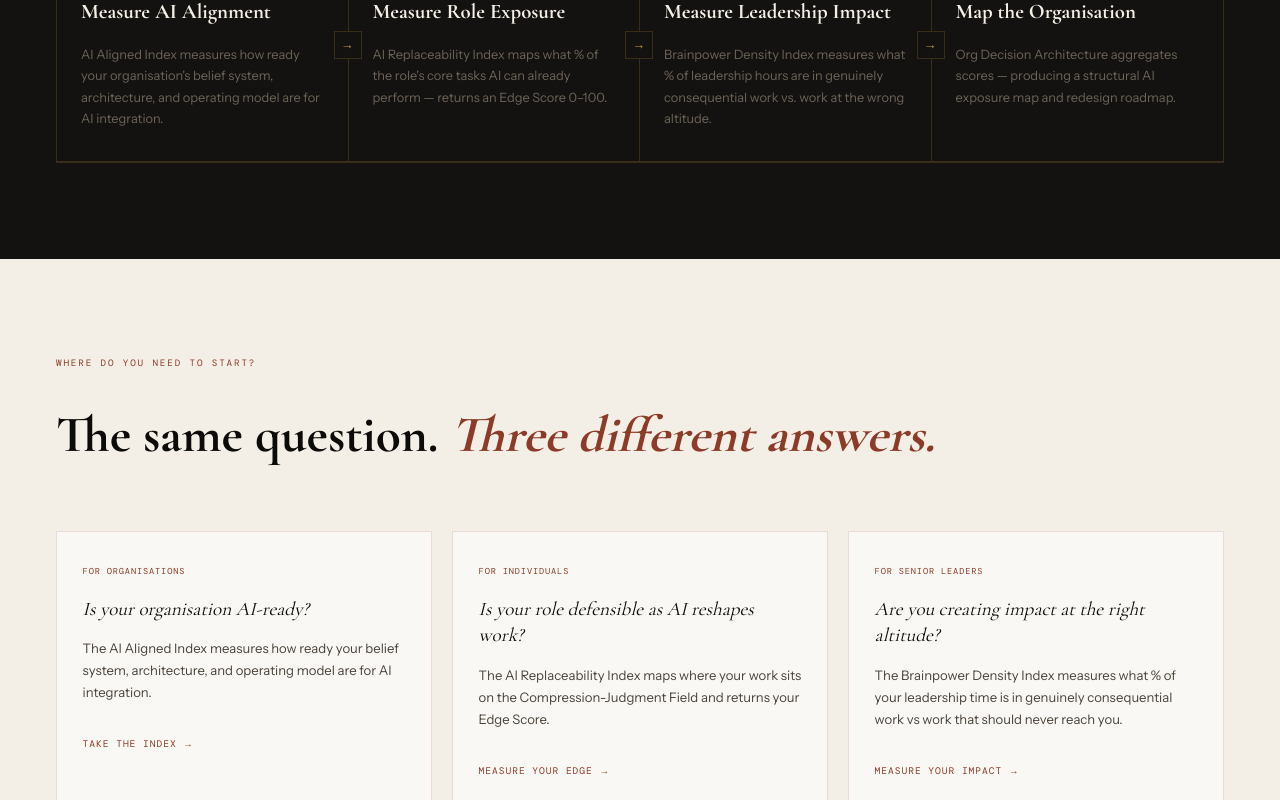
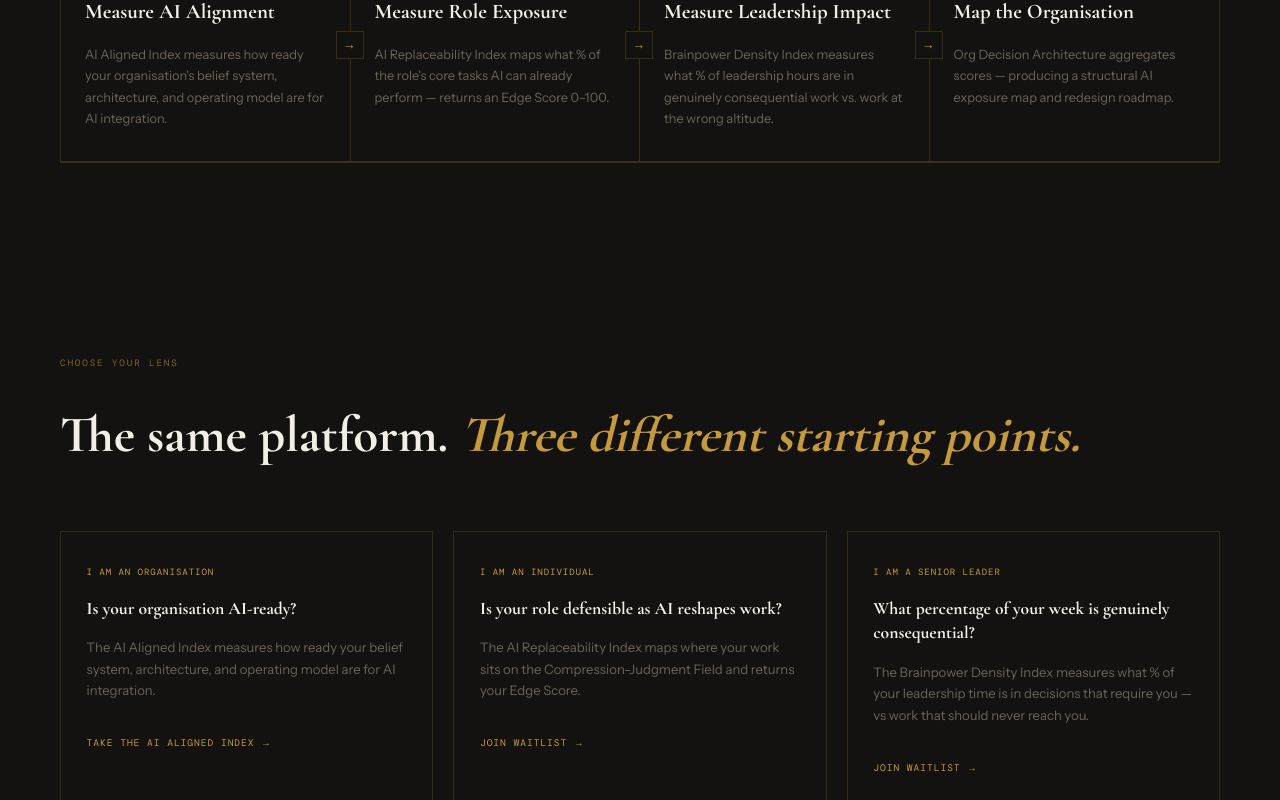
Before and after one commit to axionindex/v0-axionindex-aiedge, a Next.js app: page / in a window 1280 px wide. Shown: the part 2000-2800 px from the top of the page. Built offline with nearby package versions, Linux system fonts and the light colour scheme.

Commit message:
feat: implement audience routing and CTA updates
Add audience routing block, update CTAs, and fix design system issues

```diff
--- a/app/page.tsx
+++ b/app/page.tsx
@@ -561,7 +561,7 @@ export default function HomePage() {
         }}
       >
         <div
-          className="max-w-[1200px] mx-auto grid grid-cols-1 lg:grid-cols-2 gap-16 items-center"
+          className="max-w-[1160px] mx-auto grid grid-cols-1 lg:grid-cols-2 gap-16 items-center"
           style={{ minHeight: "calc(100vh - 72px - 10rem)" }}
         >
           {/* Left Column */}
@@ -814,6 +814,7 @@ export default function HomePage() {
           {[...Array(2)].map((_, setIdx) => (
             <div key={setIdx} className="flex items-center">
               {[
+                "AI Aligned Index",
                 "AI Replaceability Index",
                 "Brainpower Density Index",
                 "Org Decision Architecture",
@@ -823,7 +824,6 @@ export default function HomePage() {
                 "Compression-Judgment Field",
                 "Edge Score",
                 "Family Business HR",
-                "AI Aligned Index",
               ].map((item, i) => (
                 <span key={`${setIdx}-${i}`} className="flex items-center" style={{ marginRight: "2rem" }}>
                   <span style={{
@@ -848,7 +848,7 @@ export default function HomePage() {
 
       {/* ═══ S1 — SYSTEM MAP ═══ */}
       <section style={{ background: "#141210", padding: "6rem 3.5rem" }}>
-        <div className="max-w-[1200px] mx-auto">
+        <div className="max-w-[1160px] mx-auto">
           <div className="reveal" style={{ fontFamily: "var(--font-dm-mono), 'DM Mono', monospace", fontSize: "0.58rem", letterSpacing: "0.2em", textTransform: "uppercase", color: "rgba(196,154,60,.6)", marginBottom: "1rem" }}>
             How the System Works
           </div>
@@ -887,34 +887,33 @@ export default function HomePage() {
         </div>
       </section>
 
-      {/* ═══ S2 — THREE AUDIENCES ═══ */}
-      <section style={{ background: "#F4EFE6", padding: "6rem 3.5rem" }}>
-        <div className="max-w-[1200px] mx-auto">
-          <div className="reveal" style={{ fontFamily: "var(--font-dm-mono), 'DM Mono', monospace", fontSize: "0.58rem", letterSpacing: "0.2em", textTransform: "uppercase", color: "#8C3B28", marginBottom: "1rem" }}>
-            Where Do You Need to Start?
-          </div>
-          <h2 className="reveal reveal-d1" style={{ fontFamily: "var(--font-cormorant), 'Cormorant Garamond', serif", fontSize: "clamp(2rem, 4vw, 3.2rem)", fontWeight: 700, color: "#0C0B09", marginBottom: "3rem" }}>
-            The same question. <em style={{ fontStyle: "italic", color: "#8C3B28" }}>Three different answers.</em>
+      {/* ═══ S2 — CHOOSE YOUR LENS (Audience Routing) ═══ */}
+      <section style={{ background: "#141210", padding: "6rem 3.5rem" }}>
+        <div className="max-w-[1160px] mx-auto">
+          <div className="reveal" style={{ fontFamily: "var(--font-dm-mono), 'DM Mono', monospace", fontSize: "0.58rem", letterSpacing: "0.2em", textTransform: "uppercase", color: "rgba(196,154,60,.6)", marginBottom: "1rem" }}>
+            Choose your lens
+          </div>
+          <h2 className="reveal reveal-d1" style={{ fontFamily: "var(--font-cormorant), 'Cormorant Garamond', serif", fontSize: "clamp(2rem, 4vw, 3.2rem)", fontWeight: 700, color: "#F4EFE6", marginBottom: "3rem" }}>
+            The same platform. <em style={{ fontStyle: "italic", color: "#C49A3C" }}>Three different starting points.</em>
           </h2>
 
           <div className="reveal reveal-d2 grid grid-cols-1 md:grid-cols-3 gap-5">
             {[
-              { tag: "For Organisations", q: "Is your organisation AI-ready?", body: "The AI Aligned Index measures how ready your belief system, architecture, and operating model are for AI integration.", cta: "Take the Index →", href: "/ai-aligned" },
-              { tag: "For Individuals", q: "Is your role defensible as AI reshapes work?", body: "The AI Replaceability Index maps where your work sits on the Compression-Judgment Field and returns your Edge Score.", cta: "Measure Your Edge →", href: "/replaceability" },
-              { tag: "For Senior Leaders", q: "Are you creating impact at the right altitude?", body: "The Brainpower Density Index measures what % of your leadership time is in genuinely consequential work vs work that should never reach you.", cta: "Measure Your Impact →", href: "/brainpower" },
+              { tag: "I am an Organisation", q: "Is your organisation AI-ready?", body: "The AI Aligned Index measures how ready your belief system, architecture, and operating model are for AI integration.", cta: "Take the AI Aligned Index →", href: "/ai-aligned", isLive: true },
+              { tag: "I am an Individual", q: "Is your role defensible as AI reshapes work?", body: "The AI Replaceability Index maps where your work sits on the Compression-Judgment Field and returns your Edge Score.", cta: "Join Waitlist →", href: "/replaceability", isLive: false },
+              { tag: "I am a Senior Leader", q: "What percentage of your week is genuinely consequential?", body: "The Brainpower Density Index measures what % of your leadership time is in decisions that require you — vs work that should never reach you.", cta: "Join Waitlist →", href: "/brainpower", isLive: false },
             ].map((card) => (
               <div
                 key={card.tag}
                 className="relative transition-all duration-[180ms] group"
-                style={{ padding: "2rem 1.6rem", border: "1px solid rgba(140,59,40,.15)", background: "#FAF8F4" }}
-                onMouseEnter={(e) => { e.currentTarget.style.borderColor = "#8C3B28"; e.currentTarget.style.transform = "translateY(-2px)"; }}
-                onMouseLeave={(e) => { e.currentTarget.style.borderColor = "rgba(140,59,40,.15)"; e.currentTarget.style.transform = "translateY(0)"; }}
+                style={{ padding: "2rem 1.6rem", border: "1px solid rgba(196,154,60,.18)", background: "transparent" }}
+                onMouseEnter={(e) => { e.currentTarget.style.borderColor = "#C49A3C"; e.currentTarget.style.transform = "translateY(-2px)"; }}
+                onMouseLeave={(e) => { e.currentTarget.style.borderColor = "rgba(196,154,60,.18)"; e.currentTarget.style.transform = "translateY(0)"; }}
               >
-                <div className="absolute top-0 left-0 right-0 h-[2px] origin-left transition-transform duration-[300ms] scale-x-0 group-hover:scale-x-100" style={{ background: "#8C3B28" }} />
-                <div style={{ fontFamily: "var(--font-dm-mono), 'DM Mono', monospace", fontSize: "0.54rem", letterSpacing: "0.1em", textTransform: "uppercase", color: "#8C3B28", marginBottom: "1rem" }}>{card.tag}</div>
-                <p style={{ fontFamily: "var(--font-cormorant), 'Cormorant Garamond', serif", fontStyle: "italic", fontSize: "1.2rem", color: "#0C0B09", marginBottom: "1rem", lineHeight: 1.4 }}>{card.q}</p>
-                <p style={{ fontFamily: "var(--font-instrument), 'Instrument Sans', sans-serif", fontSize: "0.82rem", color: "#4A433C", lineHeight: 1.65, marginBottom: "1.5rem" }}>{card.body}</p>
-                <Link href={card.href} className="no-underline transition-colors duration-[150ms] hover:opacity-70" style={{ fontFamily: "var(--font-dm-mono), 'DM Mono', monospace", fontSize: "0.6rem", letterSpacing: "0.1em", textTransform: "uppercase", color: "#8C3B28" }}>{card.cta}</Link>
+                <div style={{ fontFamily: "var(--font-dm-mono), 'DM Mono', monospace", fontSize: "0.57rem", letterSpacing: "0.1em", textTransform: "uppercase", color: "#C49A3C", marginBottom: "1rem" }}>{card.tag}</div>
+                <p style={{ fontFamily: "var(--font-cormorant), 'Cormorant Garamond', serif", fontSize: "1.1rem", fontWeight: 700, color: "#F4EFE6", marginBottom: "1rem", lineHeight: 1.4 }}>{card.q}</p>
+                <p style={{ fontFamily: "var(--font-instrument), 'Instrument Sans', sans-serif", fontSize: "0.82rem", color: "#6B6358", lineHeight: 1.65, marginBottom: "1.5rem" }}>{card.body}</p>
+                <Link href={card.href} className="no-underline transition-colors duration-[150ms] hover:opacity-70" style={{ fontFamily: "var(--font-dm-mono), 'DM Mono', monospace", fontSize: "0.6rem", letterSpacing: "0.1em", textTransform: "uppercase", color: "#C49A3C" }}>{card.cta}</Link>
               </div>
             ))}
           </div>
@@ -923,7 +922,7 @@ export default function HomePage() {
 
       {/* ═══ WHAT THIS MEANS FOR YOU ═══ */}
       <section style={{ background: "#0C0B09", padding: "6rem 3.5rem" }}>
-        <div className="max-w-[1200px] mx-auto">
+        <div className="max-w-[1160px] mx-auto">
           <div className="reveal" style={{ fontFamily: "var(--font-dm-mono), 'DM Mono', monospace", fontSize: "0.58rem", letterSpacing: "0.2em", textTransform: "uppercase", color: "rgba(196,154,60,.6)", marginBottom: "1rem" }}>
             What This Means for You
           </div>
@@ -957,7 +956,7 @@ export default function HomePage() {
 
       {/* ═══ THE NAME — WHY AXION. WHY INDEX. ═══ */}
       <section style={{ background: "#141210", padding: "6rem 3.5rem" }}>
-        <div className="max-w-[1200px] mx-auto">
+        <div className="max-w-[1160px] mx-auto">
           <div className="reveal" style={{ fontFamily: "var(--font-dm-mono), 'DM Mono', monospace", fontSize: "0.58rem", letterSpacing: "0.2em", textTransform: "uppercase", color: "rgba(196,154,60,.6)", marginBottom: "1rem" }}>
             01 — The Name
           </div>
@@ -999,7 +998,7 @@ export default function HomePage() {
           AI EDGE LAB
         </div>
 
-        <div className="max-w-[1200px] mx-auto relative z-10">
+        <div className="max-w-[1160px] mx-auto relative z-10">
           {/* Breadcrumb */}
           <div className="reveal" style={{ fontFamily: "var(--font-dm-mono), 'DM Mono', monospace", fontSize: "0.52rem", letterSpacing: "0.1em", color: "rgba(196,154,60,.5)", marginBottom: "1.5rem" }}>
             axionindex.org / <span style={{ color: "#C49A3C" }}>The AI Edge Lab</span>
@@ -1136,7 +1135,7 @@ export default function HomePage() {
 
       {/* ═══ S7 — FRAMEWORK ═══ */}
       <section style={{ background: "#141210", padding: "6rem 3.5rem" }}>
-        <div className="max-w-[1200px] mx-auto">
+        <div className="max-w-[1160px] mx-auto">
           <div className="reveal" style={{ fontFamily: "var(--font-dm-mono), 'DM Mono', monospace", fontSize: "0.58rem", letterSpacing: "0.2em", textTransform: "uppercase", color: "rgba(196,154,60,.6)", marginBottom: "1rem" }}>
             The Core Framework
           </div>
@@ -1179,7 +1178,7 @@ export default function HomePage() {
 
       {/* ═══ THREE-LAYER ARCHITECTURE ═══ */}
       <section style={{ background: "#141210", padding: "6rem 3.5rem" }}>
-        <div className="max-w-[1200px] mx-auto">
+        <div className="max-w-[1160px] mx-auto">
           <div className="reveal" style={{ fontFamily: "var(--font-dm-mono), 'DM Mono', monospace", fontSize: "0.58rem", letterSpacing: "0.2em", textTransform: "uppercase", color: "rgba(196,154,60,.6)", marginBottom: "1rem" }}>
             04 — The Architecture
           </div>
@@ -1291,7 +1290,7 @@ export default function HomePage() {
 
       {/* ═══ S8 — DOMAINS ═══ */}
       <section style={{ background: "#FAF8F4", padding: "6rem 3.5rem" }}>
-        <div className="max-w-[1200px] mx-auto">
+        <div className="max-w-[1160px] mx-auto">
           <div className="reveal" style={{ fontFamily: "var(--font-dm-mono), 'DM Mono', monospace", fontSize: "0.58rem", letterSpacing: "0.2em", textTransform: "uppercase", color: "#8C3B28", marginBottom: "1rem" }}>
             Areas of Practice
           </div>
@@ -1369,7 +1368,7 @@ export default function HomePage() {
 
       {/* ═══ S9 — PROOF NUMBERS ═══ */}
       <section style={{ background: "#141210", padding: "6rem 3.5rem" }}>
-        <div className="max-w-[1200px] mx-auto">
+        <div className="max-w-[1160px] mx-auto">
           <div className="reveal" style={{ fontFamily: "var(--font-dm-mono), 'DM Mono', monospace", fontSize: "0.58rem", letterSpacing: "0.2em", textTransform: "uppercase", color: "rgba(196,154,60,.6)", marginBottom: "1rem" }}>
             The Evidence
           </div>
@@ -1401,7 +1400,7 @@ export default function HomePage() {
 
       {/* ═══ S10 — ABOUT / INSTITUTION ═══ */}
       <section style={{ background: "#F4EFE6", padding: "6rem 3.5rem" }}>
-        <div className="max-w-[1200px] mx-auto">
+        <div className="max-w-[1160px] mx-auto">
           <div className="reveal" style={{ fontFamily: "var(--font-dm-mono), 'DM Mono', monospace", fontSize: "0.58rem", letterSpacing: "0.2em", textTransform: "uppercase", color: "#8C3B28", marginBottom: "1rem" }}>
             The Institution
           </div>
@@ -1472,7 +1471,7 @@ export default function HomePage() {
 
       {/* ═══ S11 — FINAL CTA ═══ */}
       <section style={{ background: "#0C0B09", padding: "6rem 3.5rem", borderBottom: "1px solid rgba(196,154,60,.2)" }}>
-        <div className="max-w-[1200px] mx-auto grid grid-cols-1 lg:grid-cols-[1fr_auto] gap-12 items-center">
+        <div className="max-w-[1160px] mx-auto grid grid-cols-1 lg:grid-cols-[1fr_auto] gap-12 items-center">
           {/* Left */}
           <div>
             <h2 className="reveal" style={{ fontFamily: "var(--font-cormorant), 'Cormorant Garamond', serif", fontSize: "clamp(3rem, 7vw, 6.5rem)", fontWeight: 700, lineHeight: 0.92, letterSpacing: "-0.02em", color: "#F4EFE6" }}>
@@ -1511,7 +1510,7 @@ export default function HomePage() {
 
       {/* ═══ FOOTER ═══ */}
       <footer style={{ background: "#141210", borderTop: "1px solid rgba(196,154,60,.2)", padding: "3rem 3.5rem" }}>
-        <div className="max-w-[1200px] mx-auto">
+        <div className="max-w-[1160px] mx-auto">
           {/* Top: 5-column grid */}
           <div className="grid grid-cols-1 md:grid-cols-2 lg:grid-cols-5 gap-8 mb-8">
             {/* Col 1: Brand */}
@@ -1598,8 +1597,8 @@ function CarouselSection() {
   const slides = [
     { world: "ink", pre: "The Operating Question", headline: "Is your organisation structurally built for what", em: "comes next?", body: "Most organisations have a strategy. Almost none have the operating architecture to carry it. Axion Index makes the gap visible.", cta: "Begin the Engagement →", href: "/engage" },
     { world: "grey", pre: "For Organisations", headline: "Is your organisation", em: "AI-ready?", body: "The AI Aligned Index measures how ready your belief system, architecture, and operating model are for AI integration.", cta: "Take the Index →", href: "/ai-aligned", cta2: "Explore the Lab →", href2: "/ai-edge-lab" },
-    { world: "ink", pre: "For Individuals", headline: "Where does your role sit on the", em: "Compression-Judgment Field?", body: "The AI Replaceability Index maps your work against what AI already does — returns an Edge Score of how defensible your role is.", cta: "Measure Your Edge →", href: "/replaceability" },
-    { world: "grey", pre: "For Senior Leaders", headline: "How much of your time is in", em: "genuinely consequential work?", body: "The Brainpower Density Index measures what % of leadership time is in decisions that require you — vs work that should never have reached you.", cta: "Measure Your Impact →", href: "/brainpower" },
+    { world: "ink", pre: "For Individuals", headline: "Where does your role sit on the", em: "Compression-Judgment Field?", body: "The AI Replaceability Index maps your work against what AI already does — returns an Edge Score of how defensible your role is.", cta: "Join Waitlist →", href: "/replaceability" },
+    { world: "grey", pre: "For Senior Leaders", headline: "How much of your time is in", em: "genuinely consequential work?", body: "The Brainpower Density Index measures what % of leadership time is in decisions that require you — vs work that should never have reached you.", cta: "Join Waitlist →", href: "/brainpower" },
     { world: "paper", pre: "On Labour Codes", headline: "India's Labour Codes are not a compliance question.", em: "They are a mirror.", body: "They expose every structural decision an organisation deferred. Compliance failure is philosophy failure.", cta: "Explore →", href: "/labour-codes" },
     { world: "ink", pre: "On Family Business", headline: "The largest employer class in India has almost", em: "no frameworks designed for it.", body: "Loyalty vs merit. Patriarch authority. Multi-generational belief systems.", cta: "Explore →", href: "/family-business" },
     { world: "grey", pre: "The Foundation", headline: "Belief becomes conviction. Conviction becomes", em: "rhythm.", body: "Every Axion Index engagement traces back to one governing logic. Where has your organisation broken down in this sequence?", cta: "Explore the Framework →", href: "/framework" },
@@ -1751,7 +1750,7 @@ function AxionFieldSection() {
 
   return (
     <section style={{ background: "#2C2824", padding: "6rem 3.5rem" }}>
-      <div className="max-w-[1200px] mx-auto">
+      <div className="max-w-[1160px] mx-auto">
         <div className="reveal" style={{ fontFamily: "var(--font-dm-mono), 'DM Mono', monospace", fontSize: "0.58rem", letterSpacing: "0.2em", textTransform: "uppercase", color: "rgba(196,154,60,.6)", marginBottom: "1rem" }}>
           The Compression-Judgment Field
         </div>
@@ -1891,7 +1890,7 @@ function BrainpowerDensitySection() {
 
   return (
     <section style={{ background: "#141210", padding: "6rem 3.5rem" }}>
-      <div className="max-w-[1200px] mx-auto">
+      <div className="max-w-[1160px] mx-auto">
         <div className="reveal" style={{ fontFamily: "var(--font-dm-mono), 'DM Mono', monospace", fontSize: "0.58rem", letterSpacing: "0.2em", textTransform: "uppercase", color: "rgba(196,154,60,.6)", marginBottom: "1rem" }}>
           Brainpower Density Index
         </div>
```
Also changed, not shown: app/globals.css (+22 -0 lines).
